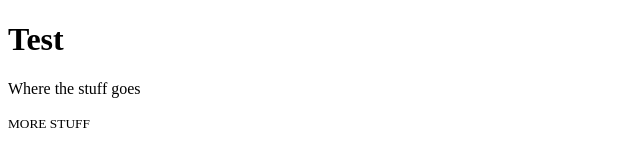
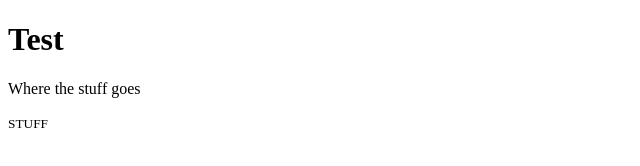
Before and after one commit to jdemars2/test, a plain HTML site: page index.html in a window 1280 px wide. Shown: the full height of the page, 0-640 px from the left. Drawn offline with Linux system fonts and the light colour scheme.

```diff
--- a/index.html
+++ b/index.html
@@ -6,6 +6,6 @@
 <body>
 	<h1>Test</h1>
 	<p>Where the stuff goes</p>
-	<small>MORE STUFF</small>
+	<small>STUFF</small>
 </body>
 </html>
```
